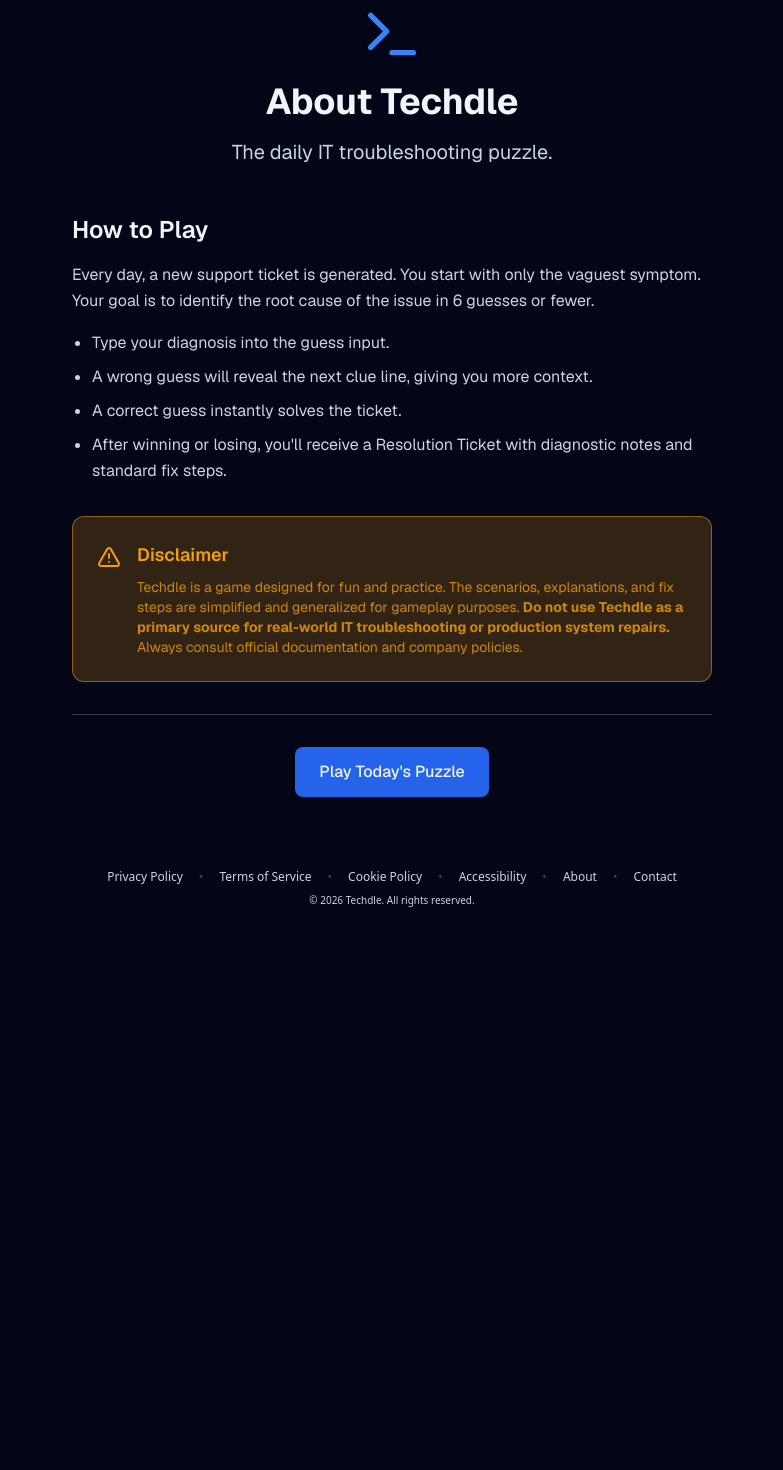
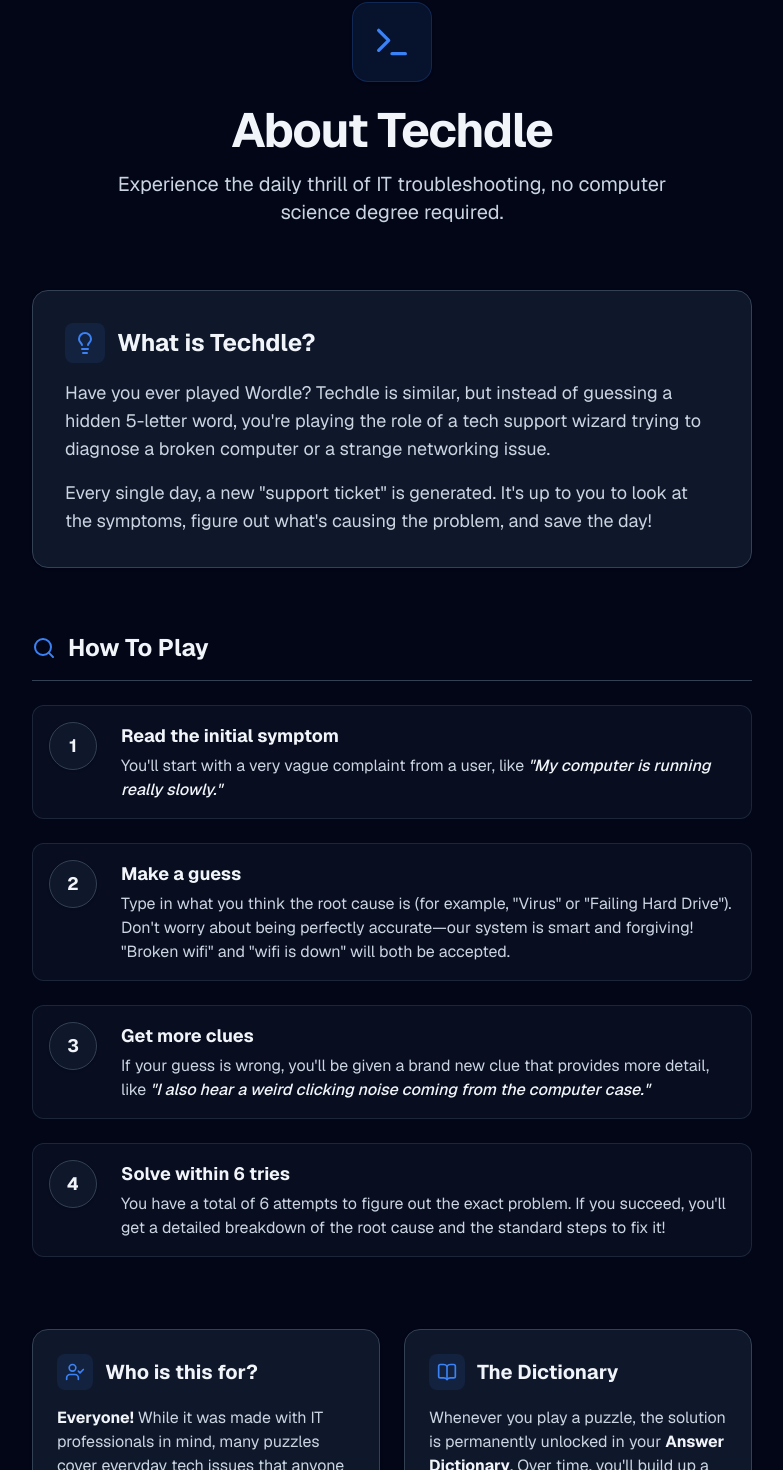
Before and after one commit to Techdle/Techdle, a Next.js app: page /about in a window 1280 px wide. Shown: the part 111-1581 px from the top of the page, without its empty margins (248-1031 px from the left). Before the commit the page ends 1043 px from the top, so only its background shows below. Built offline with nearby package versions, Linux system fonts and the light colour scheme; no server answers.

Commit message:
docs: rewrite about page to be detailed and accessible

```diff
--- a/src/app/about/page.tsx
+++ b/src/app/about/page.tsx
@@ -1,48 +1,124 @@
 import { Header } from '@/components/Header';
-import { Terminal, AlertTriangle } from 'lucide-react';
+import { Terminal, AlertTriangle, Lightbulb, Search, BookOpen, UserCheck } from 'lucide-react';
 import Link from 'next/link';
 
 export default function AboutPage() {
   return (
     <div className="min-h-[100dvh] bg-background text-text-main font-sans">
       <Header />
-      <main className="max-w-2xl mx-auto py-12 px-4">
-        <div className="text-center mb-12">
-          <Terminal className="w-16 h-16 text-primary mx-auto mb-4" />
-          <h1 className="text-4xl font-bold mb-4">About Techdle</h1>
-          <p className="text-xl text-text-muted">The daily IT troubleshooting puzzle.</p>
+      <main className="max-w-3xl mx-auto py-12 px-4 sm:px-6">
+        <div className="text-center mb-16">
+          <div className="w-20 h-20 bg-primary/10 rounded-2xl flex items-center justify-center mx-auto mb-6 border border-primary/20 shadow-sm">
+            <Terminal className="w-10 h-10 text-primary" />
+          </div>
+          <h1 className="text-4xl md:text-5xl font-bold mb-4 tracking-tight text-text-main">About Techdle</h1>
+          <p className="text-xl text-text-muted max-w-xl mx-auto">
+            Experience the daily thrill of IT troubleshooting, no computer science degree required.
+          </p>
         </div>
 
-        <div className="space-y-8 text-text-muted leading-relaxed">
-          <section>
-            <h2 className="text-2xl font-semibold text-text-main mb-4">How to Play</h2>
-            <p className="mb-4">
-              Every day, a new support ticket is generated. You start with only the vaguest symptom.
-              Your goal is to identify the root cause of the issue in 6 guesses or fewer.
+        <div className="space-y-12 text-text-muted leading-relaxed">
+
+          {/* Section: What is Techdle */}
+          <section className="bg-surface border border-border p-6 sm:p-8 rounded-2xl shadow-sm transition-colors hover:border-border/80">
+            <div className="flex items-center gap-3 mb-4">
+              <div className="p-2 bg-primary/10 rounded-lg">
+                <Lightbulb className="w-6 h-6 text-primary" />
+              </div>
+              <h2 className="text-2xl font-bold text-text-main m-0">What is Techdle?</h2>
+            </div>
+            <p className="mb-4 text-lg">
+              Have you ever played Wordle? Techdle is similar, but instead of guessing a hidden 5-letter word, you're playing the role of a tech support wizard trying to diagnose a broken computer or a strange networking issue.
             </p>
-            <ul className="list-disc pl-5 space-y-2 text-text-muted">
-              <li>Type your diagnosis into the guess input.</li>
-              <li>A wrong guess will reveal the next clue line, giving you more context.</li>
-              <li>A correct guess instantly solves the ticket.</li>
-              <li>After winning or losing, you'll receive a Resolution Ticket with diagnostic notes and standard fix steps.</li>
-            </ul>
+            <p className="text-lg">
+              Every single day, a new "support ticket" is generated. It's up to you to look at the symptoms, figure out what's causing the problem, and save the day!
+            </p>
           </section>
 
-          <section className="bg-warning/20 border border-warning/50 p-6 rounded-xl">
-            <div className="flex items-start gap-4">
-              <AlertTriangle className="w-6 h-6 text-warning shrink-0 mt-1" />
+          {/* Section: How to Play */}
+          <section className="space-y-6 pt-4">
+            <div className="flex items-center gap-3 border-b border-border pb-4">
+              <Search className="w-6 h-6 text-primary" />
+              <h2 className="text-2xl font-bold text-text-main m-0">How To Play</h2>
+            </div>
+
+            <div className="grid gap-6">
+              <div className="flex gap-4 sm:gap-6 bg-surface/50 p-4 rounded-xl border border-border/50">
+                <div className="w-10 h-10 sm:w-12 sm:h-12 rounded-full bg-surface border border-border flex items-center justify-center text-text-main font-bold shrink-0 shadow-sm text-lg">1</div>
+                <div>
+                  <h3 className="text-lg font-bold text-text-main mb-1">Read the initial symptom</h3>
+                  <p className="text-sm sm:text-base">You'll start with a very vague complaint from a user, like <em className="text-text-main font-medium">"My computer is running really slowly."</em></p>
+                </div>
+              </div>
+
+              <div className="flex gap-4 sm:gap-6 bg-surface/50 p-4 rounded-xl border border-border/50">
+                <div className="w-10 h-10 sm:w-12 sm:h-12 rounded-full bg-surface border border-border flex items-center justify-center text-text-main font-bold shrink-0 shadow-sm text-lg">2</div>
+                <div>
+                  <h3 className="text-lg font-bold text-text-main mb-1">Make a guess</h3>
+                  <p className="text-sm sm:text-base">Type in what you think the root cause is (for example, "Virus" or "Failing Hard Drive"). Don't worry about being perfectly accurate—our system is smart and forgiving! "Broken wifi" and "wifi is down" will both be accepted.</p>
+                </div>
+              </div>
+
+              <div className="flex gap-4 sm:gap-6 bg-surface/50 p-4 rounded-xl border border-border/50">
+                <div className="w-10 h-10 sm:w-12 sm:h-12 rounded-full bg-surface border border-border flex items-center justify-center text-text-main font-bold shrink-0 shadow-sm text-lg">3</div>
+                <div>
+                  <h3 className="text-lg font-bold text-text-main mb-1">Get more clues</h3>
+                  <p className="text-sm sm:text-base">If your guess is wrong, you'll be given a brand new clue that provides more detail, like <em className="text-text-main font-medium">"I also hear a weird clicking noise coming from the computer case."</em></p>
+                </div>
+              </div>
+
+              <div className="flex gap-4 sm:gap-6 bg-surface/50 p-4 rounded-xl border border-border/50">
+                <div className="w-10 h-10 sm:w-12 sm:h-12 rounded-full bg-surface border border-border flex items-center justify-center text-text-main font-bold shrink-0 shadow-sm text-lg">4</div>
+                <div>
+                  <h3 className="text-lg font-bold text-text-main mb-1">Solve within 6 tries</h3>
+                  <p className="text-sm sm:text-base">You have a total of 6 attempts to figure out the exact problem. If you succeed, you'll get a detailed breakdown of the root cause and the standard steps to fix it!</p>
+                </div>
+              </div>
+            </div>
+          </section>
+
+          {/* Section: Who is it for */}
+          <div className="grid sm:grid-cols-2 gap-6 pt-6">
+            <section className="bg-surface border border-border p-6 rounded-2xl shadow-sm flex flex-col">
+              <div className="flex items-center gap-3 mb-4">
+                <div className="p-2 bg-primary/10 rounded-lg">
+                  <UserCheck className="w-5 h-5 text-primary" />
+                </div>
+                <h2 className="text-xl font-bold text-text-main m-0">Who is this for?</h2>
+              </div>
+              <p className="text-sm sm:text-base flex-1">
+                <strong className="text-text-main">Everyone!</strong> While it was made with IT professionals in mind, many puzzles cover everyday tech issues that anyone can relate to—like forgetting a password, dealing with a paper jam, or accidentally turning off the Wi-Fi. It's a fantastic way to learn how your daily devices actually work under the hood.
+              </p>
+            </section>
+
+            <section className="bg-surface border border-border p-6 rounded-2xl shadow-sm flex flex-col">
+              <div className="flex items-center gap-3 mb-4">
+                <div className="p-2 bg-primary/10 rounded-lg">
+                  <BookOpen className="w-5 h-5 text-primary" />
+                </div>
+                <h2 className="text-xl font-bold text-text-main m-0">The Dictionary</h2>
+              </div>
+              <p className="text-sm sm:text-base flex-1">
+                Whenever you play a puzzle, the solution is permanently unlocked in your <strong className="text-text-main">Answer Dictionary</strong>. Over time, you'll build up a personal encyclopedia of tech problems and learn the standard operating procedures for fixing them.
+              </p>
+            </section>
+          </div>
+
+          <section className="bg-warning/10 border border-warning/30 p-6 rounded-xl mt-8">
+            <div className="flex flex-col sm:flex-row items-start gap-4">
+              <AlertTriangle className="w-8 h-8 text-warning shrink-0" />
               <div>
-                <h2 className="text-lg font-semibold text-warning mb-2">Disclaimer</h2>
-                <p className="text-sm text-warning/80">
-                  Techdle is a game designed for fun and practice. The scenarios, explanations, and fix steps are simplified
-                  and generalized for gameplay purposes. <strong>Do not use Techdle as a primary source for real-world IT troubleshooting or production system repairs.</strong> Always consult official documentation and company policies.
+                <h2 className="text-lg font-bold text-warning mb-2">Disclaimer</h2>
+                <p className="text-sm text-warning/90 leading-relaxed">
+                  Techdle is a game designed for fun and educational practice. The scenarios, explanations, and fix steps are simplified
+                  for gameplay purposes. <strong className="text-warning font-bold">Do not use Techdle as a primary source for real-world IT troubleshooting or repairing critical systems.</strong> Always consult official documentation or a certified professional.
                 </p>
               </div>
             </div>
           </section>
 
-          <div className="text-center pt-8 border-t border-border">
-            <Link href="/" className="inline-flex items-center justify-center px-6 py-3 bg-primary-hover hover:bg-primary-hover text-text-main font-medium rounded-lg transition-colors">
+          <div className="text-center pt-8 pb-12">
+            <Link href="/" className="inline-flex items-center gap-2 justify-center px-8 py-4 bg-primary hover:bg-primary-hover text-background font-bold text-lg rounded-xl transition-all hover:scale-[1.02] active:scale-95 shadow-lg shadow-primary/25">
               Play Today's Puzzle
             </Link>
           </div>
```
